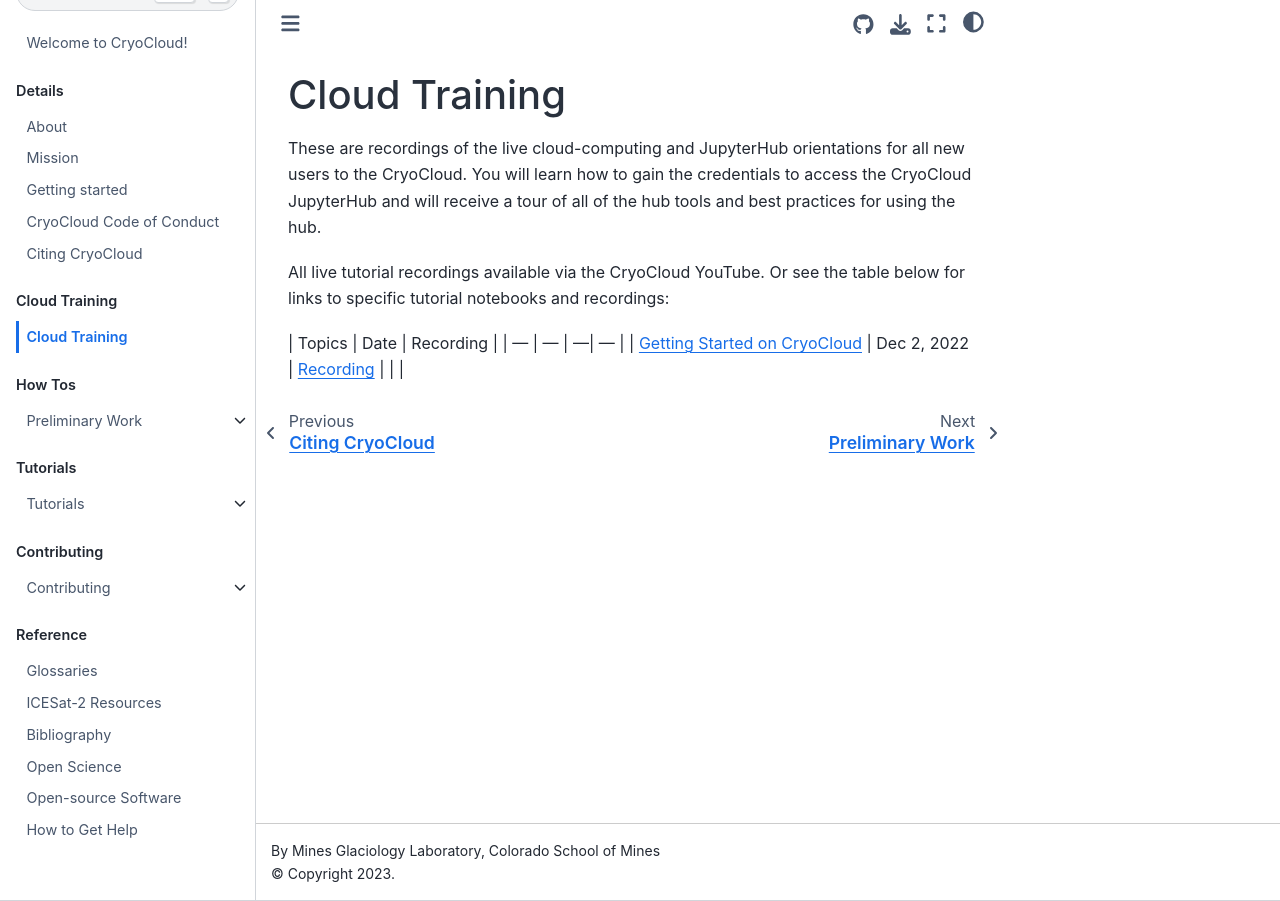
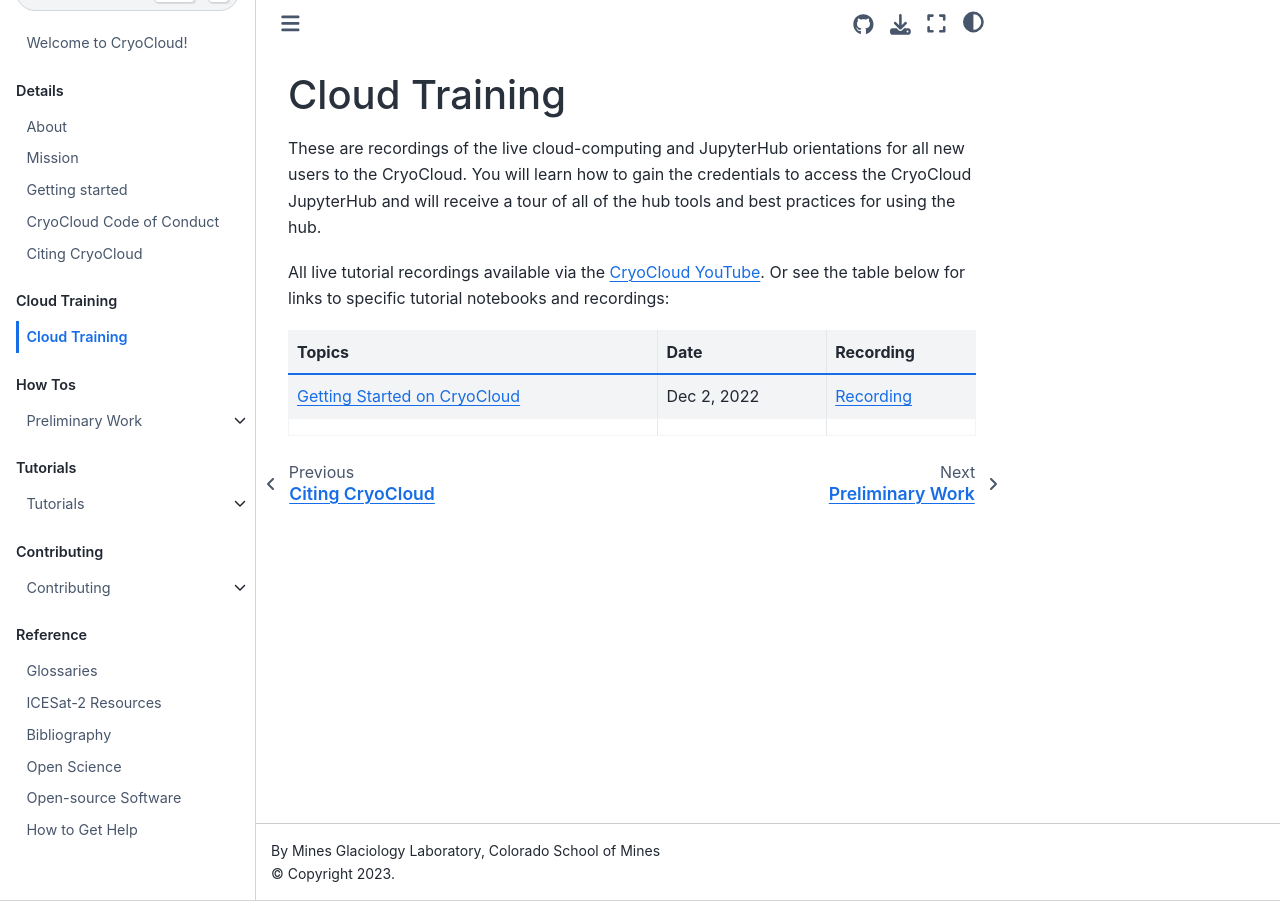
Before and after one commit to CryoInTheCloud/CryoCloudWebsite, a Jupyter Book: the page built from book/recorded/index.md, in a window 1280 px wide. Built offline with Jupyter Book 1.0.4 settings and Sphinx 7.4.7 and the Sphinx Book theme 1.1.4, drawn with Linux system fonts in a browser that asks for light colours; pages that are not in the unit, such as notebooks, are missing from menus; part of the change alters nothing that is shown.

```diff
--- a/book/recorded/index.md
+++ b/book/recorded/index.md
@@ -2,10 +2,10 @@
 
 These are recordings of the live cloud-computing and JupyterHub orientations for all new users to the CryoCloud. You will learn how to gain the credentials to access the CryoCloud JupyterHub and will receive a tour of all of the hub tools and best practices for using the hub.
 
-All live tutorial recordings available via the CryoCloud YouTube. Or see the table below for links to specific tutorial notebooks and recordings:
+All live tutorial recordings available via the [CryoCloud YouTube](https://www.youtube.com/@cryocloud6119). Or see the table below for links to specific tutorial notebooks and recordings:
 
 
 | Topics | Date | Recording |
-| ---  | --- | ---| --- |
+| ---  | --- | ---|
 | [Getting Started on CryoCloud](https://doi.org/10.5281/zenodo.7474855) | Dec 2, 2022 | [Recording](https://youtu.be/QNrDlwiomgc) |
 | |
```
